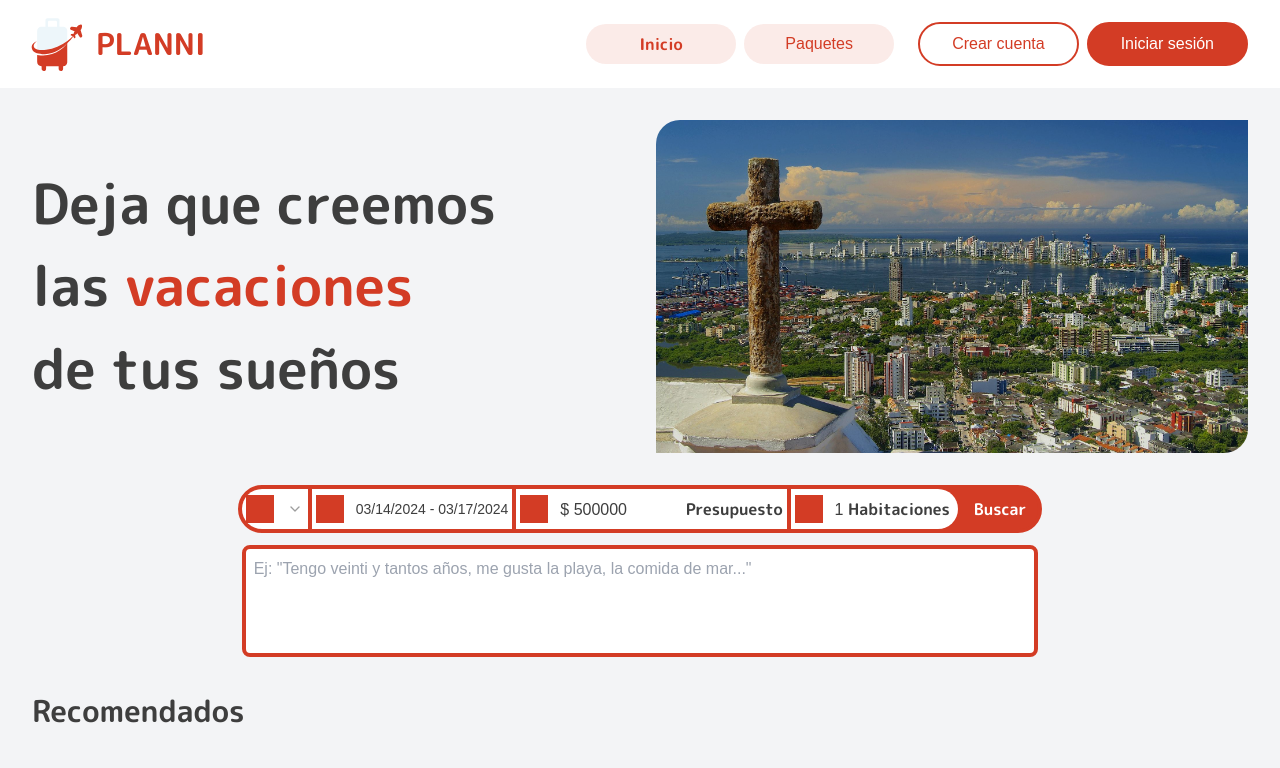
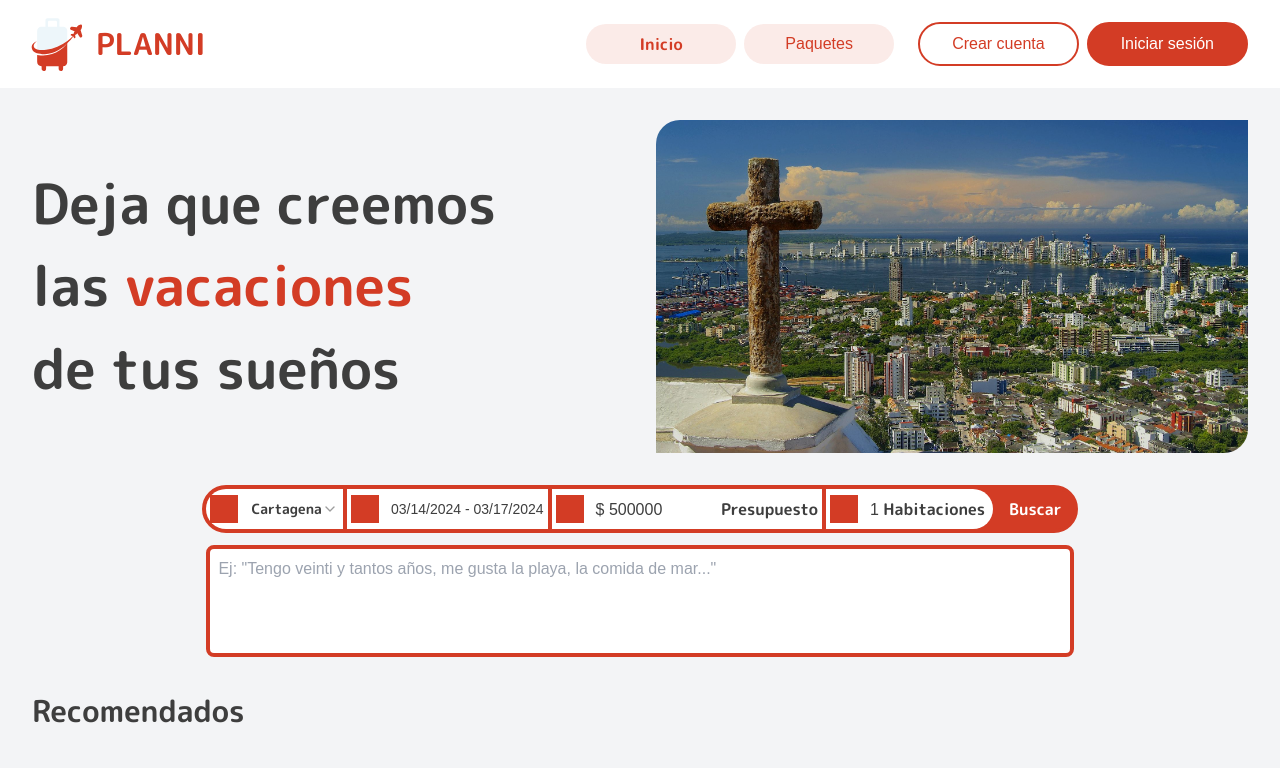
Before and after one commit to diegoquinfa/planni-front-nextjs, a Next.js app: page / in a window 1280 px wide. Shown: the top 768 px of the page. Built offline with nearby package versions, Linux system fonts and the light colour scheme; no server answers; a web font is replaced by a local one.

Commit message:
feat: Cartagena

```diff
--- a/src/components/form/FormTrip.jsx
+++ b/src/components/form/FormTrip.jsx
@@ -44,6 +44,7 @@ const FormTrip = () => {
           <Select
             defaultValue="cartagena"
             name="destiny"
+            value="Cartagena"
             className="select-none border-0 border-none outline-none"
           >
             <SelectTrigger className="w-full rounded-none border-transparent px-0 font-bold outline-none selection:outline-none">
```
